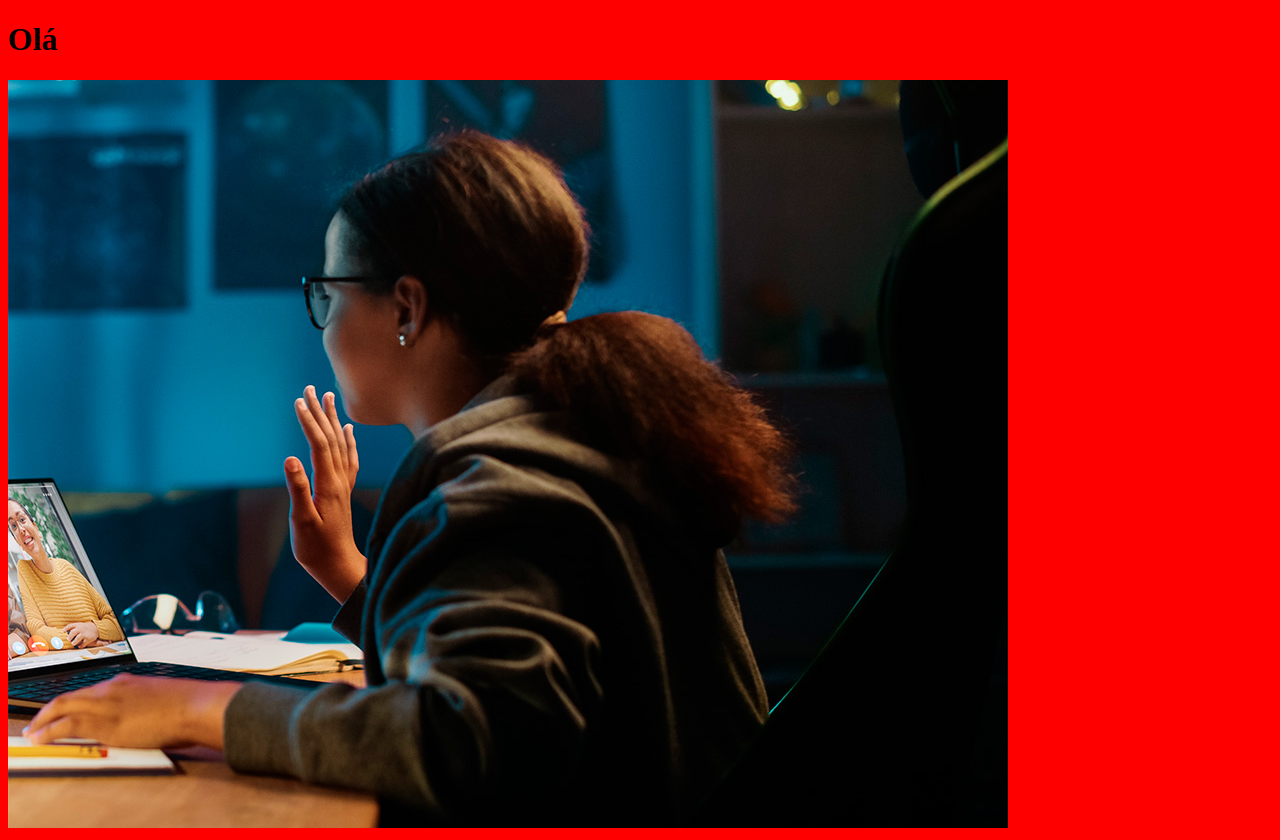
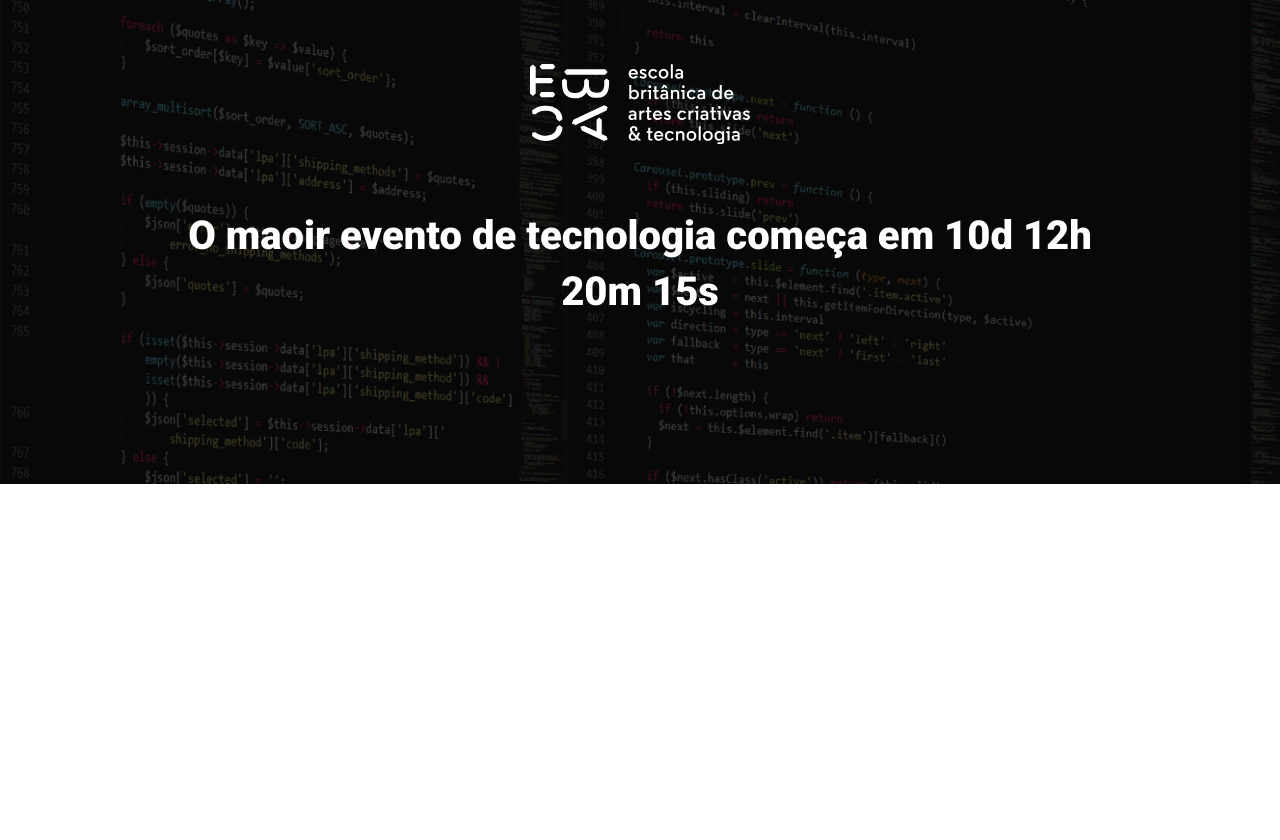
Before and after one commit to CristianoMolon/ebac_tech_talks, a website built with Parcel: page src/index.html in a window 1280 px wide. After the commit the page ends 800 px from the top, so only its background shows below. Built offline with nearby package versions, Linux system fonts and the light colour scheme.

Commit message:
terminando de configurar a landing page

```diff
--- a/src/index.html
+++ b/src/index.html
@@ -3,12 +3,21 @@
 <head>
     <meta charset="UTF-8">
     <meta name="viewport" content="width=device-width, initial-scale=1.0">
-    <title>Document</title>
+    <title>EBAC Tech Talks</title>
+    <link rel="preconnect" href="https://fonts.googleapis.com">
+    <link rel="preconnect" href="https://fonts.gstatic.com" crossorigin>
+    <link href="https://fonts.googleapis.com/css2?family=Roboto:wght@400;700;900&display=swap" rel="stylesheet">
     <link rel="stylesheet" href="styles/main.scss">
 </head>
 <body>
-    <h1>Olá</h1>
-    <img src="./images/backend.png" alt="">
+    <header class="hero">
+        <div class="container">
+            <img class="hero__logo" src="./images/ebac_logo.svg" alt="EBAC">
+            <p class="hero__text">
+                O maoir evento de tecnologia começa em 10d 12h 20m 15s
+            </p>
+        </div>
+    </header>
     <script src="scripts/main.js"></script>
 </body>
 </html>
--- /dev/null
+++ b/src/styles/_hero.scss
@@ -0,0 +1,52 @@
+.hero {
+    padding-top: 64px;
+    padding-bottom: 100px;
+    background-image: url(../images/fundo.png);
+    background-repeat: no-repeat;
+    background-size: cover;
+    position: relative;
+
+    .container {
+        position: relative;
+    }
+
+    &::before {
+        position: absolute;
+        top: 0;
+        left: 0;
+        width: 100%;
+        height: 100%;
+        background-color: #000;
+        content: '';
+        opacity: 0.7;
+    }
+
+    &__text {
+        margin-top: 64px;
+        margin-bottom: 64px;
+        font-size: 40px;
+        line-height: 56px;
+        font-weight: 800;
+        text-align: center;
+    }
+
+    &__logo {
+        margin: 0 auto;
+        height: 80px;
+        display: block;
+    }
+
+    @media (max-width: 640px) {
+        padding: 40px 0;
+
+        &__logo {
+            height: 40px;
+        }
+
+        &__text {
+            font-size: 22px;
+            line-height: 24px;
+            margin: 24px 0;
+        }
+    }
+}
--- a/src/styles/main.scss
+++ b/src/styles/main.scss
@@ -1,3 +1,23 @@
-body {
-    background-color: red;
+@use 'hero';
+
+* {
+    margin: 0;
+    padding: 0;
+    box-sizing: border-box;
+    font-family: Roboto, sans-serif;
+    color: white;
 }
+
+.container {
+    max-width: 960px;
+    width: 100%;
+    margin: 0 auto;
+
+    @media (max-width: 640px) {
+        max-width: 80%;
+    }
+
+    @media (max-width: 1024px) {
+        max-width: 90%;
+    }
+}
```
